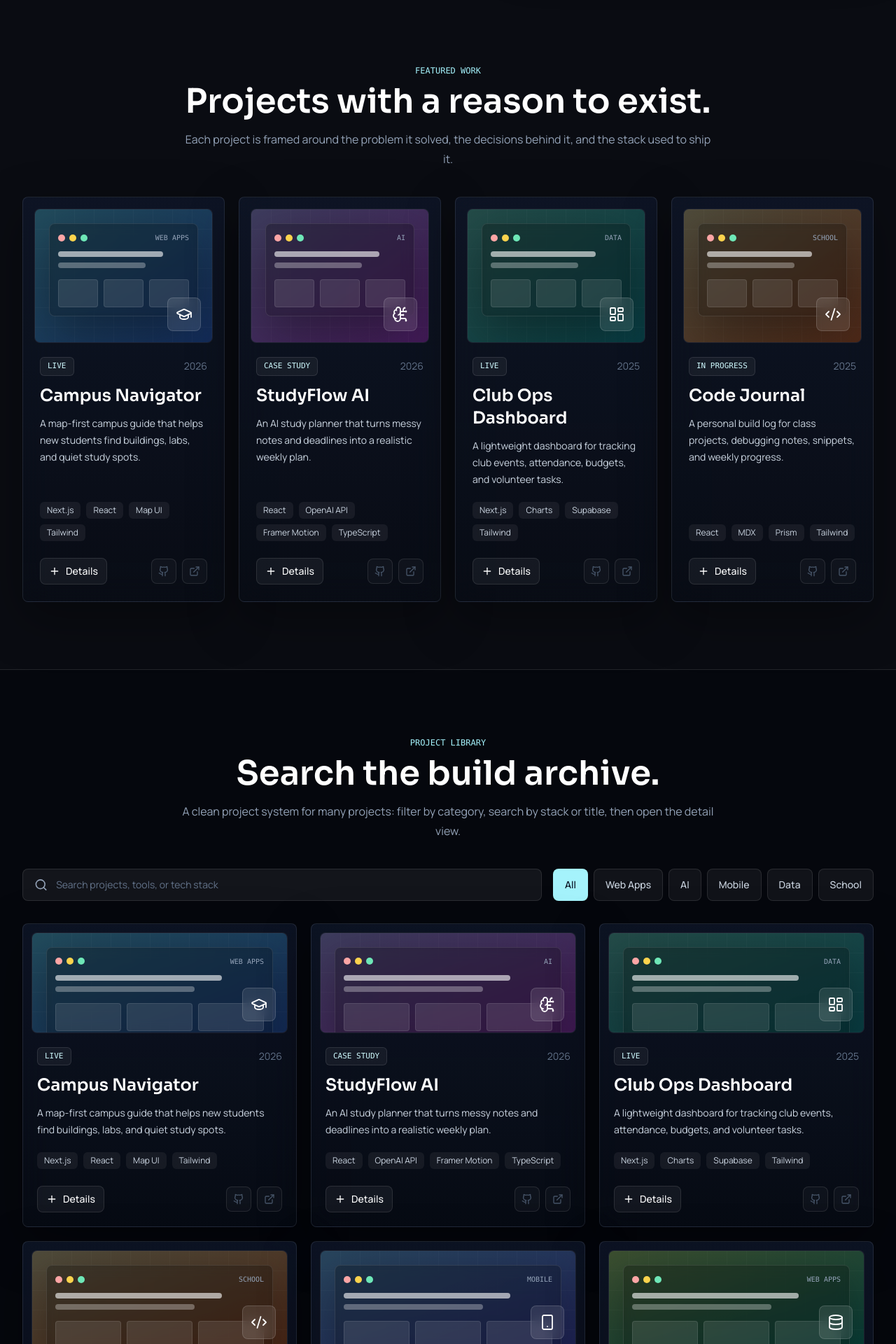
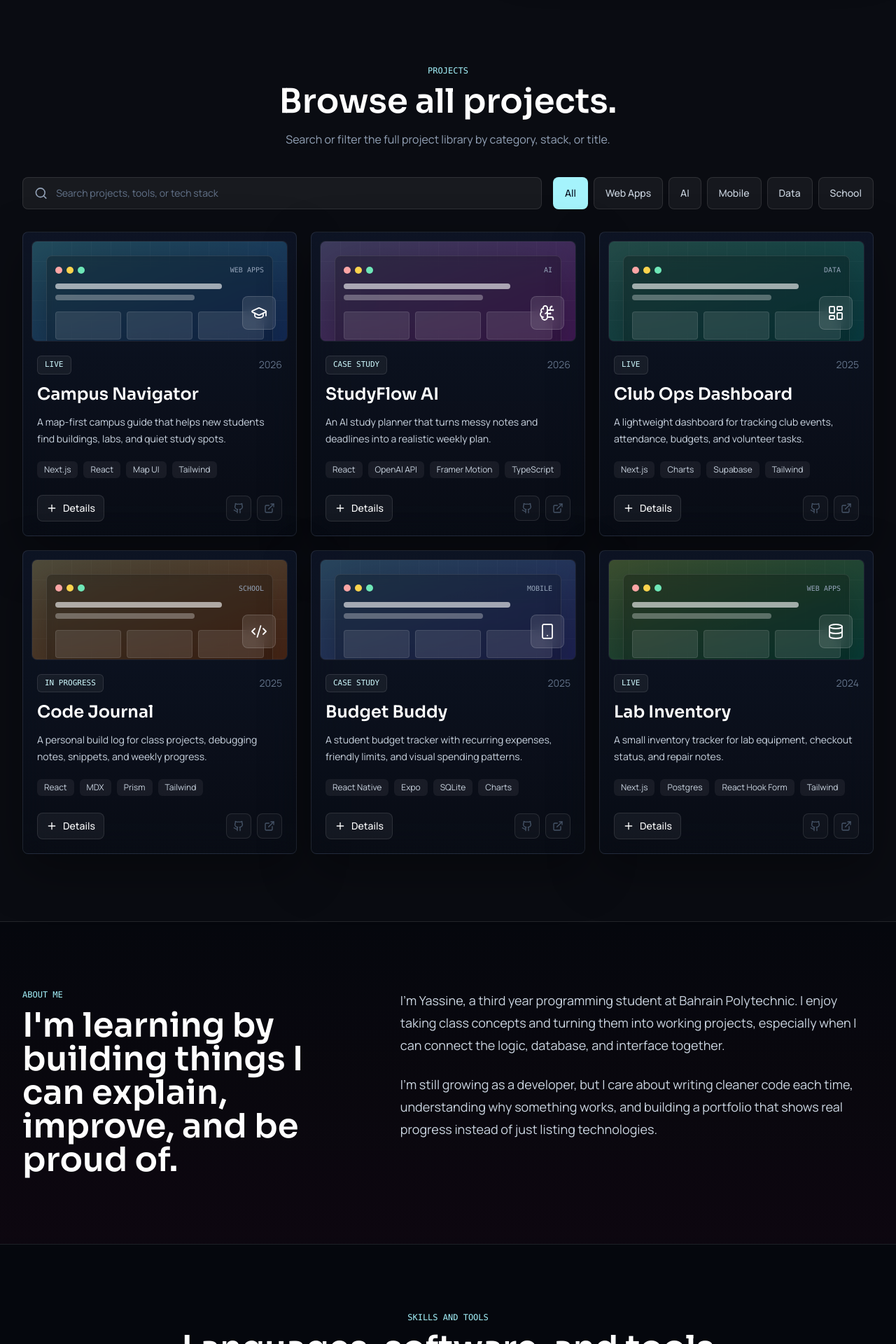
Before and after one commit to YassineBenmansourPoly/Portfolio, a Next.js app: page / in a window 1280 px wide. Shown: the part 800-2720 px from the top of the page at 70% size. Built offline with nearby package versions, Linux system fonts and the light colour scheme.

Commit message:
Update page.tsx

```diff
--- a/app/page.tsx
+++ b/app/page.tsx
@@ -33,7 +33,6 @@ export default function Home() {
   const [query, setQuery] = useState("");
   const [selectedProject, setSelectedProject] = useState<Project | null>(null);
 
-  const featuredProjects = projects.filter((project) => project.featured);
   const visibleProjects = useMemo(() => {
     const search = query.trim().toLowerCase();
 
@@ -100,14 +99,8 @@ export default function Home() {
 
       <MotionSection id="projects" className="relative border-y border-white/10 bg-white/[0.025] px-5 py-24 sm:px-8" initial={{ opacity: 0 }} whileInView={{ opacity: 1 }} viewport={{ once: true }}>
         <div className="mx-auto max-w-7xl">
-          <SectionHeader label="Featured work" title="Projects with a reason to exist." description="Each project is framed around the problem it solved, the decisions behind it, and the stack used to ship it." />
-          <div className="grid gap-5 md:grid-cols-2 xl:grid-cols-4">{featuredProjects.map((project) => <ProjectCard key={project.id} project={project} featured onOpen={setSelectedProject} />)}</div>
-        </div>
-      </MotionSection>
+          <SectionHeader label="Projects" title="Browse all projects." description="Search or filter the full project library by category, stack, or title." />
 
-      <section className="border-b border-white/10 px-5 py-24 sm:px-8">
-        <div className="mx-auto max-w-7xl">
-          <SectionHeader label="Project library" title="Search the build archive." description="A clean project system for many projects: filter by category, search by stack or title, then open the detail view." />
           <div className="mb-8 grid gap-4 lg:grid-cols-[1fr_auto]">
             <label className="flex items-center gap-3 rounded-lg border border-white/10 bg-white/[0.06] px-4 py-3 transition focus-within:ring-4 focus-within:ring-cyan-300/30"><Search className="h-5 w-5 text-slate-400" /><input className="w-full bg-transparent text-sm text-white outline-none placeholder:text-slate-500" placeholder="Search projects, tools, or tech stack" value={query} onChange={(event) => setQuery(event.target.value)} /></label>
             <div className="flex flex-wrap gap-2">{categories.map((category) => <button key={category} className={`focus-ring rounded-lg border px-4 py-2 text-sm font-medium transition ${activeCategory === category ? "border-cyan-200/60 bg-cyan-200 text-slate-950" : "border-white/10 bg-white/[0.05] text-slate-300 hover:bg-white/10 hover:text-white"}`} onClick={() => setActiveCategory(category)}>{category}</button>)}</div>
@@ -121,7 +114,7 @@ export default function Home() {
             </div>
           )}
         </div>
-      </section>
+      </MotionSection>
 
       <section id="about" className="border-b border-white/10 bg-gradient-to-b from-transparent to-pink-950/10 px-5 py-24 sm:px-8">
         <div className="mx-auto grid max-w-7xl gap-10 lg:grid-cols-[0.85fr_1.15fr]">
```
